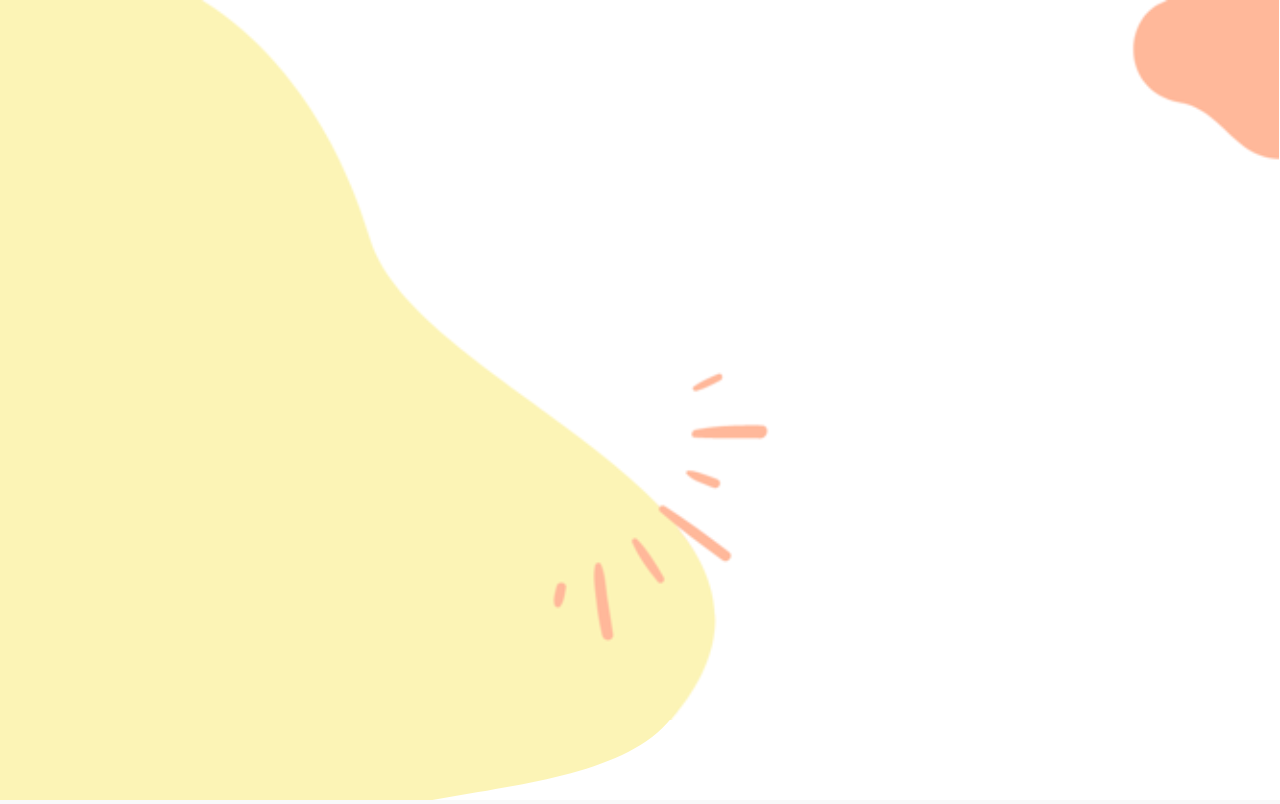
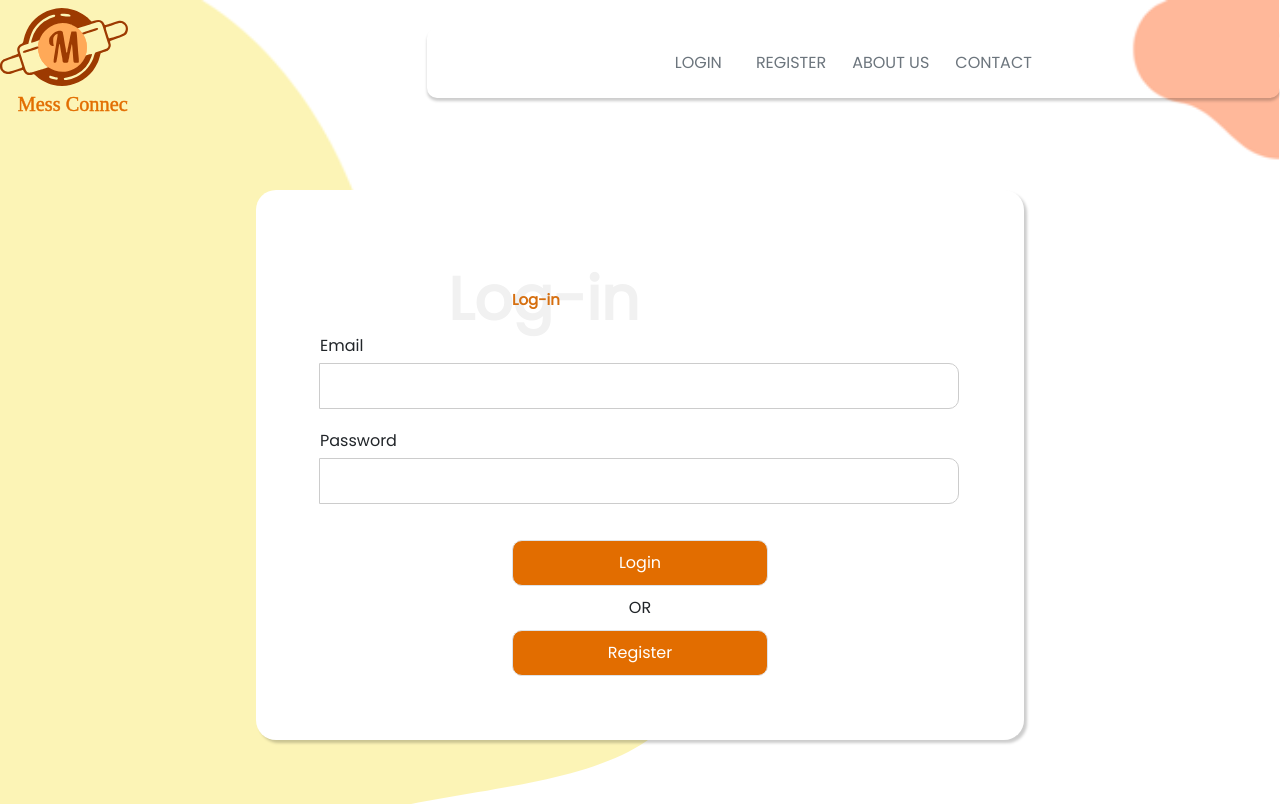
Before and after one commit to vidyasugale/CDAC-Mess-connect-Project, a React (Create React App) app in the folder frontend/messfrontend/: page /Login in a window 1280 px wide. Before the commit this address had no page. Built offline with nearby package versions, Linux system fonts and the light colour scheme; a web font is replaced by a local one.

Commit message:
Login and contact pages added

```diff
--- a/frontend/messfrontend/src/App.css
+++ b/frontend/messfrontend/src/App.css
@@ -165,3 +165,58 @@ body {
     left: 30%;
   }
 }
+
+.login-container {
+  width: 60%;
+  margin: 5% auto;
+  padding: 5%;
+  text-align: center;
+  background-color: #ffffff;
+  border-radius: 20px;
+  box-shadow: 3px 3px 3px 0px rgba(0, 0, 0, 0.2);
+}
+
+.login-container h2 {
+  margin-top: 50px;
+  color: #e26d00;
+  margin-bottom: 40px;
+}
+
+.input-group {
+  display: flex;
+  flex-direction: column;
+  align-items: flex-start;
+  margin-bottom: 20px;
+}
+
+.input-group label {
+  margin-bottom: 5px;
+}
+
+.login-container input {
+  width: 100%;
+  padding: 10px;
+  border: 1px solid #ccc;
+  border-radius: 10px;
+  outline: none;
+}
+
+.login-container button {
+  width: 40%;
+  background-color: #e26d00;
+  color: #fff;
+  border: none;
+  border-radius: 10px;
+  padding: 10px 20px;
+  cursor: pointer;
+  outline: none;
+  transition: background-color 0.3s ease;
+}
+
+.login-container button:hover {
+  background-color: #c25b00;
+}
+
+.login-container p {
+  margin: 10px 0;
+}
--- a/frontend/messfrontend/src/components/body/Herosection.js
+++ b/frontend/messfrontend/src/components/body/Herosection.js
@@ -11,7 +11,7 @@ const Herosection = () => {
                 </div>
                 <div className="mt-3 d-flex align-items-center flex-wrap">
                     <div className=" col-lg-8 col-md-8 col-12">
-                    <img src="../assets/thali.png" alt="" srcset="" className="thaliImg" />
+                    <img src="../assets/thali.png" alt="" srcSet="" className="thaliImg" />
                     </div>
 
                     <div className="col-lg-4 col-md-4 col-12 justify-content-end">
--- a/frontend/messfrontend/src/components/body/Loginpg.js
+++ b/frontend/messfrontend/src/components/body/Loginpg.js
@@ -1,10 +1,59 @@
+import React, { useState } from 'react';
+import Navbar from '../header/Navbar';
+import Button from '../header/Button';
 const Loginpg = () => {
-    return(
-        <>
-        <div>
-            Login Page
+
+
+  //   const [username, setUsername] = useState('');
+  const [email, setEmail] = useState('');
+  const [password, setPassword] = useState('');
+
+  const handleLogin = () => {
+    // console.log('Logging in with:', username, email, password);
+  };
+
+  const handleRegister = () => {
+    // console.log('Registering:', username, email, password);
+  };
+
+  return (
+    <>
+      <Navbar />
+      <div className="login-container ">
+
+        <div className="" style={{ position: "relative", height: "5rem" }}>
+          <div className="largeFont zIndBack registerHeadOut" style={{ left: "20%" }}>
+            Log-in
+          </div>
+          <div className="smallFont zIndFront registerHeadIn" style={{}}>
+            Log-in
+          </div>
         </div>
-        </>
-    )
-}
+
+        <div className="input-group">
+          <label htmlFor="email">Email</label>
+          <input
+            type="email"
+            id="email"
+            value={email}
+            onChange={(e) => setEmail(e.target.value)}
+          />
+        </div>
+        <div className="input-group">
+          <label htmlFor="password">Password</label>
+          <input
+            type="password"
+            id="password"
+            value={password}
+            onChange={(e) => setPassword(e.target.value)}
+          />
+        </div>
+        <Button classname="btn btn-md mt-3 border" btnText="Login" onClick={handleLogin} />
+        <p>OR</p>
+        <Button classname="btn btn-md border" btnText="Register" onClick={handleRegister} />
+      </div>
+    </>
+  );
+};
+
 export default Loginpg;
--- a/frontend/messfrontend/src/components/body/MainHomepg.js
+++ b/frontend/messfrontend/src/components/body/MainHomepg.js
@@ -3,6 +3,8 @@ import AboutCard from "./AboutCard";
 import Herosection from "./Herosection";
 import ThaliCards from "./ThaliCards";
 import Registerpg from "./Registerpg";
+import Loginpg from "./Loginpg";
+import Contactus from "./Contactus";
 
 const MainHomepg = () => {
     return (
@@ -24,6 +26,8 @@ const MainHomepg = () => {
                     } />
 
                     <Route path="/Register" element={<Registerpg />}/>
+                    <Route path="/Login" element={<Loginpg/>}/>
+                    <Route path="/Contact" element={<Contactus/>}/>
 
 
                 </Routes>
--- a/frontend/messfrontend/src/components/body/Registerpg.js
+++ b/frontend/messfrontend/src/components/body/Registerpg.js
@@ -1,8 +1,44 @@
+import { useState } from "react";
+import Navbar from "../header/Navbar";
+import axiosConfig from "../../configs/axiosConfig";
+import Button from "../header/Button";
 
 
 const Registerpg = () => {
+
+    const [registerUserData, setRegisterUserData] = useState({
+        firstName: "",
+        lastName: "",
+        email: "",
+        phone: "",
+        role: "",
+        password: "",
+        address: ""
+    })
+
+    const changeHandler = (e) => {
+        const { name, value } = e.target;
+        setRegisterUserData({
+            ...registerUserData,
+            [name]: value
+        })
+        console.log(name, value)
+    }
+    const submitRegister = async (event) => {
+        event.preventDefault();
+        await axiosConfig.get("/getallusers")
+        .then(result => {
+            alert("New User Registration Successful");
+            console.log(result.data);
+        })
+        .catch(error => {
+            console.log(error);
+        })
+    }
+
     return (
         <>
+            <Navbar/>
             <div className="container mt-5 p-3 border registerdiv" style={{ width: "60%" }}>
                 <div className="" style={{ position: "relative", height: "5rem" }}>
                     <div className="largeFont zIndBack registerHeadOut" style={{ left: "20%" }}>
@@ -14,51 +50,55 @@ const Registerpg = () => {
                 </div>
 
                 <form>
-                    <div class="mb-3">
-                        <label for="firstname" class="form-label">First Name</label>
-                        <input type="text" class="form-control" id="firstname" aria-describedby="" required="true"/>
+                    <div className="mb-3">
+                        <label htmlFor="firstname" className="form-label">First Name</label>
+                        <input type="text" name="firstName" className="form-control" id="firstname" aria-describedby="" required={true} onChange={(e) => e ? changeHandler(e) : ""} />
 
                     </div>
-                    <div class="mb-3">
-                        <label for="lastname" class="form-label">Last Name</label>
-                        <input type="text" class="form-control" id="lastname" aria-describedby="" />
+                    <div className="mb-3">
+                        <label htmlFor="lastname" className="form-label">Last Name</label>
+                        <input type="text" name="lastName" className="form-control" id="lastname" aria-describedby="" onChange={(e) => e ? changeHandler(e) : ""}/>
 
                     </div>
-                    <div class="mb-3">
-                        <label for="email" class="form-label">Email address</label>
-                        <input type="email" class="form-control" id="email" aria-describedby="emailHelp" required="true"/>
+                    <div className="mb-3">
+                        <label htmlFor="email" className="form-label">Email address</label>
+                        <input type="email" name="email" className="form-control" id="email" aria-describedby="emailHelp" required={true} onChange={(e) => e ? changeHandler(e) : ""}/>
 
                     </div>
-                    <div class="row g-3 align-items-center">
-                        <div class="col-auto">
-                            <label for="password" class="col-form-label">Password</label>
+                    <div className="row g-3 align-items-center">
+                        <div className="col-auto">
+                            <label htmlFor="password" className="col-form-label">Password</label>
                         </div>
-                        <div class="col-auto">
-                            <input type="password" id="password" class="form-control" aria-describedby="passwordHelpInline" required="true" />
+                        <div className="col-auto">
+                            <input type="password" name="password" id="password" className="form-control" aria-describedby="passwordHelpInline" required={true} onChange={(e) => e ? changeHandler(e) : ""}/>
                         </div>
-                        <div class="col-auto">
-                            <span id="passwordHelpInline" class="form-text">
+                        <div className="col-auto">
+                            <span id="passwordHelpInline" className="form-text">
                                 Must be 8-20 characters long.
                             </span>
                         </div>
                     </div>
-                    <div class="input-group mt-3">
-                        <span class="input-group-text">Address</span>
-                        <textarea class="form-control" aria-label="With textarea"></textarea>
+                    <div className="mb-3">
+                        <label htmlFor="address" className="form-label">address</label>
+                        <textarea className="form-control" id="address" rows="3" name="address" onChange={(e) => e ? changeHandler(e) : ""}></textarea>
                     </div>
-                    <div class="mb-3">
-                        <label for="mobile" class="form-label">Mobile no</label>
-                        <input type="number" class="form-control" id="mobile" aria-describedby="" required="true" />
+                    <div className="mb-3">
+                        <label htmlFor="mobile" className="form-label">Mobile no</label>
+                        <input name="phone" type="number" className="form-control" id="mobile" aria-describedby="" required={true} onChange={(e) => e ? changeHandler(e) : ""}/>
                     </div>
-                    <div class="">
-                        <label for="role" class="form-label">Role</label>
-                        <select class="form-select" id="role" required="true" >
+                    <div className="">
+                        <label htmlFor="role" className="form-label">Role</label>
+                        <select name="role" className="form-select" id="role" required={true} onChange={(e) => e ? changeHandler(e) : ""}>
                             <option selected disabled value="">-- Select role --</option>
-                            <option>Admin</option>
-                            <option>Customer</option>
+                            <option value="ROLE_ADMIN">Admin</option>
+                            <option value="ROLE_CUSTOMER" >Customer</option>
                         </select>
                     </div>
-                    <button type="submit" class="btn btn-primary" >Submit</button>
+                    <Button classname="btn btn-md mt-3  border" btnText="Register" onClick={submitRegister}/>
+                    <button type="button" onClick={submitRegister}>Register</button>
+                    <div>OR</div>
+                    <Button classname="btn btn-md mt-3  border" btnText="Login" onClick={submitRegister}/>
+
                 </form>
             </div>
 
--- a/frontend/messfrontend/src/components/header/Navbar.js
+++ b/frontend/messfrontend/src/components/header/Navbar.js
@@ -6,7 +6,10 @@ const Navbar = () => {
 
         <div className="navbar d-flex text-secondary mb-1">
             <div className="col-lg-4 col-md-4 col-12 ">
-                <img style={{ width: "10vw",alignSelf:"center"}} src="../assets/newlogo.svg" alt="logo" srcset="" />
+                <Link to="/">
+                <img style={{ width: "10vw",alignSelf:"center"}} src="../assets/newlogo.svg" alt="logo" srcSet="" />
+                </Link>
+
             </div>
 
             <div className="nav_bar  d-flex p-lg-3 col-lg-8 col-md-8 col-12 justify-content-center" >
@@ -20,7 +23,10 @@ const Navbar = () => {
                     </Link>
 
                     <Button classname="btn btn-md text-secondary" btnText="ABOUT US" />
+                    <Link to="/Contact">
                     <Button classname="btn btn-md text-secondary" btnText="CONTACT" />
+                    </Link>
+
                 </div>
             </div>
 
--- /dev/null
+++ b/frontend/messfrontend/src/configs/axiosConfig.js
@@ -0,0 +1,7 @@
+import axios from "axios";
+
+export default axios.create({
+  baseURL: "http://localhost:8080/user",
+  headers: {
+    "Content-Type": "application/json"}
+});
```
Also changed, not shown: frontend/messfrontend/src/components/extras/Login.js (deleted, +0 -63 lines), frontend/messfrontend/src/components/extras/LoginCss.css (deleted, +0 -52 lines), frontend/messfrontend/public/assets/logo.svg (deleted), frontend/messfrontend/public/assets/restaurant-logo-template_23-2149493630.avif (deleted), frontend/messfrontend/src/components/body/Contactus.js (renamed from frontend/messfrontend/src/components/extras/Contactus.js).
